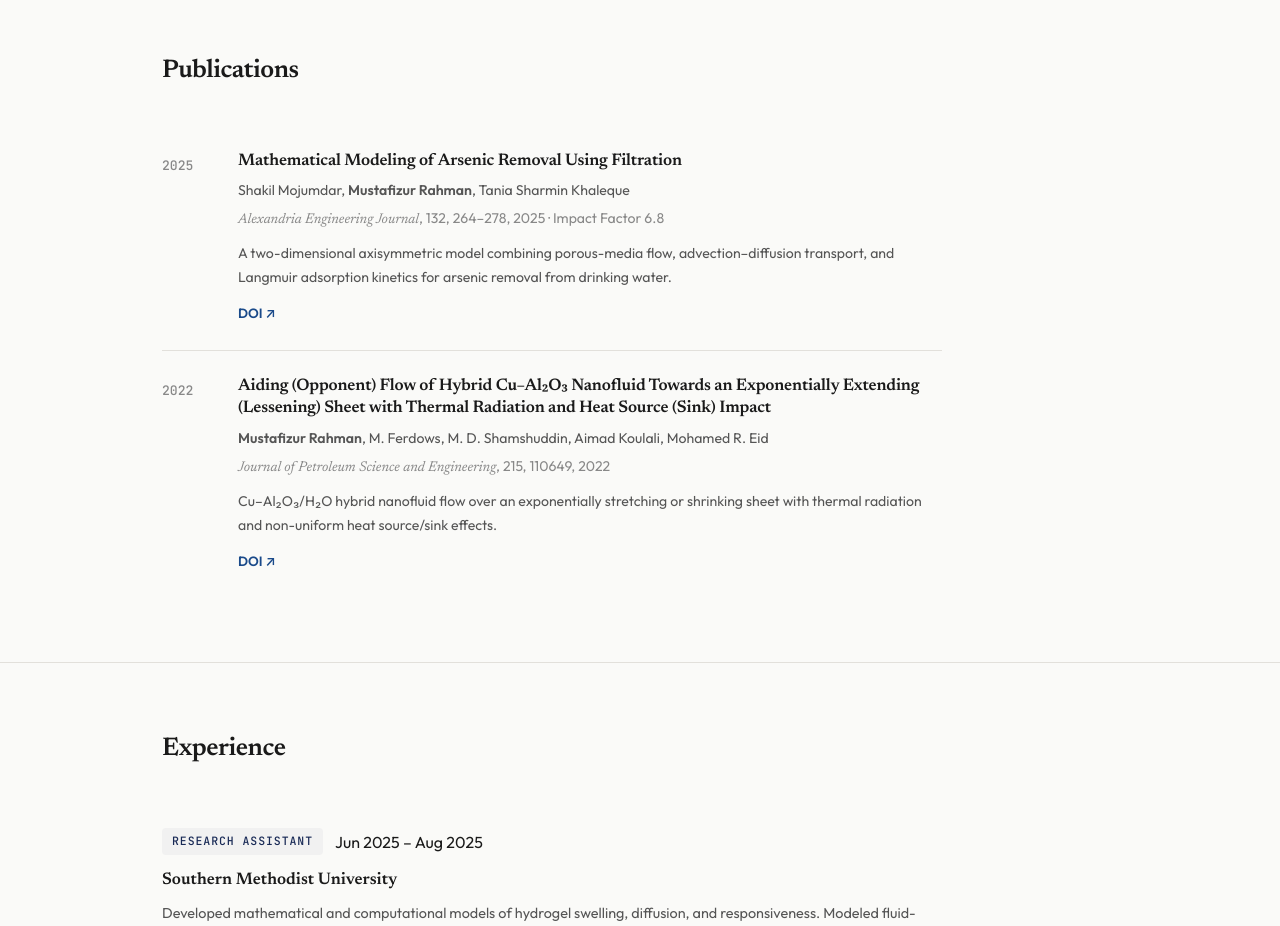
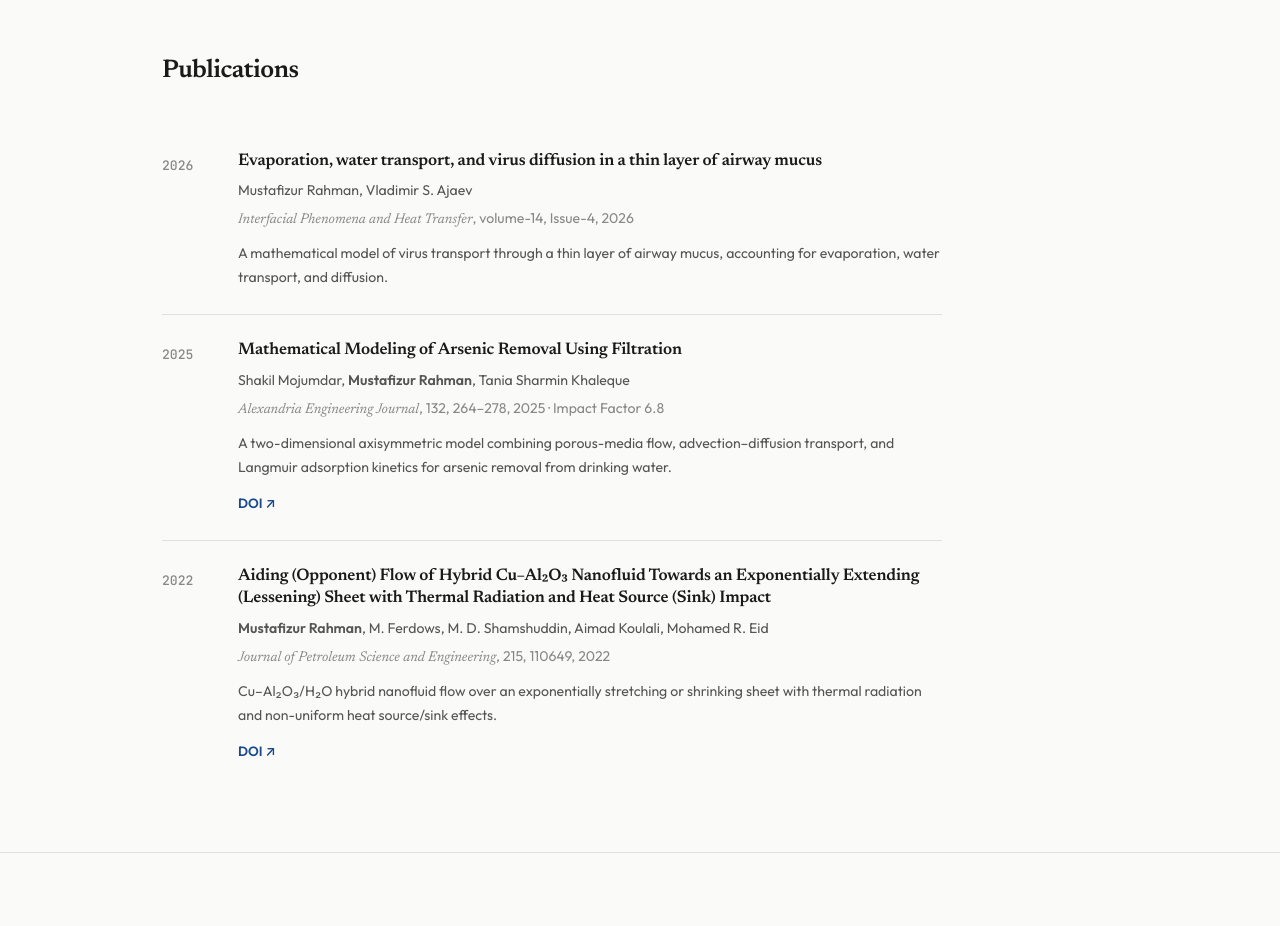
Before and after one commit to mustafizsmu/mustafizsmu.github.io, a plain HTML site: page index.html in a window 1280 px wide. Shown: the part 2840-3766 px from the top of the page. Drawn offline with Linux system fonts and the light colour scheme.

Commit message:
Updated website

```diff
--- a/index.html
+++ b/index.html
@@ -213,6 +213,15 @@
     <div class="section-inner">
       <h2>Publications</h2>
       <ol class="pub-list">
+        <li class="pub-entry">
+          <div class="pub-meta"><time>2026</time></div>
+          <div class="pub-body">
+            <h3>Evaporation, water transport, and virus diffusion in a thin layer of airway mucus</h3>
+            <p class="pub-authors">Mustafizur Rahman</strong>, Vladimir S. Ajaev</p>
+            <p class="pub-venue"><em>Interfacial Phenomena and Heat Transfer</em>, volume-14, Issue-4, 2026</p>
+            <p class="pub-desc">A mathematical model of virus transport through a thin layer of airway mucus, accounting for evaporation, water transport, and diffusion.</p>
+            </div>
+        </li>
         <li class="pub-entry">
           <div class="pub-meta"><time>2025</time></div>
           <div class="pub-body">
```
